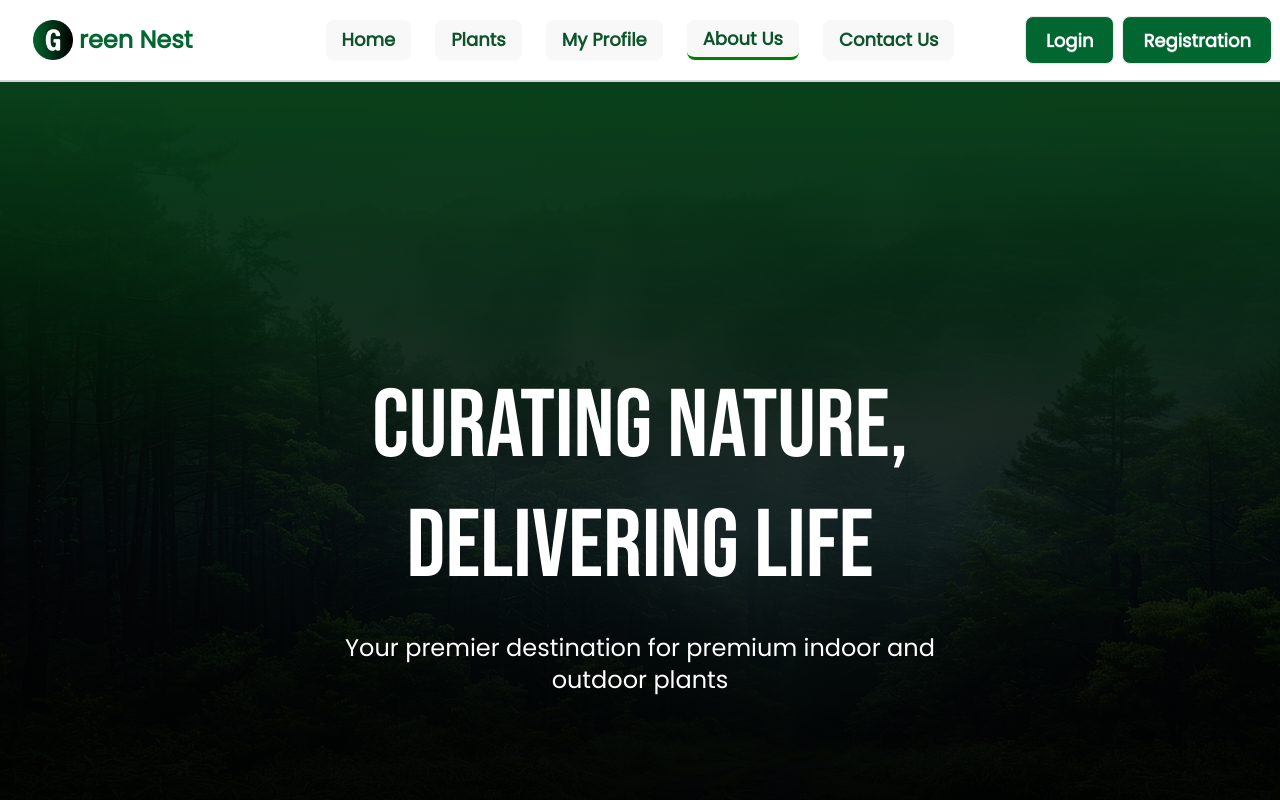
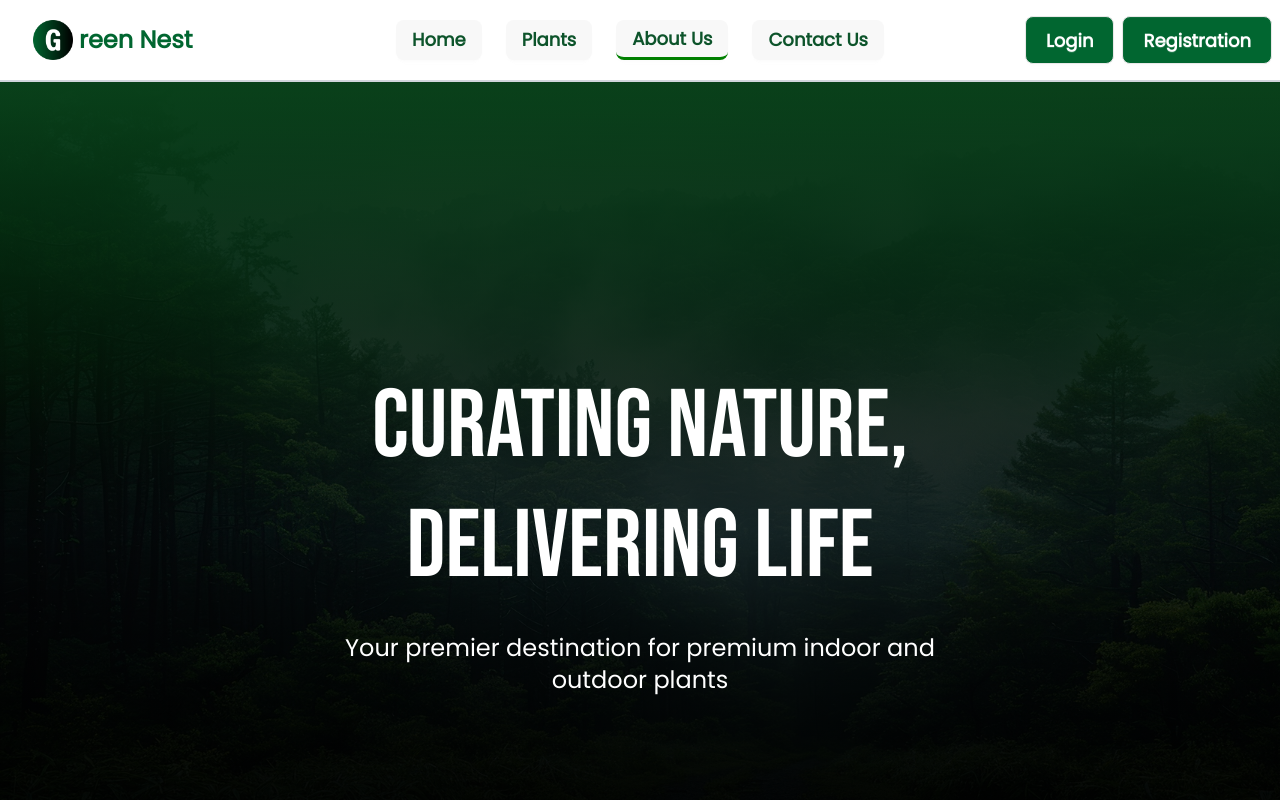
Before and after one commit to AtikHasan16/Green-Nest, a React (Vite) app: page /about in a window 1280 px wide. Shown: the top 800 px of the page. Built offline with nearby package versions, Linux system fonts and the light colour scheme; no server answers.

Commit message:
added no face private route

```diff
--- a/src/Components/Navbar.jsx
+++ b/src/Components/Navbar.jsx
@@ -30,6 +30,7 @@ const Navbar = () => {
           Plants
         </NavLink>
       </li>
+      {currentUser && (
         <li>
           <NavLink
             to={"/profile"}
@@ -38,6 +39,7 @@ const Navbar = () => {
             My Profile
           </NavLink>
         </li>
+      )}
       <li>
         <NavLink
           to={"/about"}
--- a/src/Layouts/HomeLayout.jsx
+++ b/src/Layouts/HomeLayout.jsx
@@ -6,7 +6,7 @@ import Footer from "../Components/Footer";
 const HomeLayout = () => {
   return (
     <>
-      <header>
+      <header className="sticky">
         <Navbar></Navbar>
       </header>
       <main className="md:bg-gray-100">
```
Lines whose indentation alone changed are shown as unchanged.
